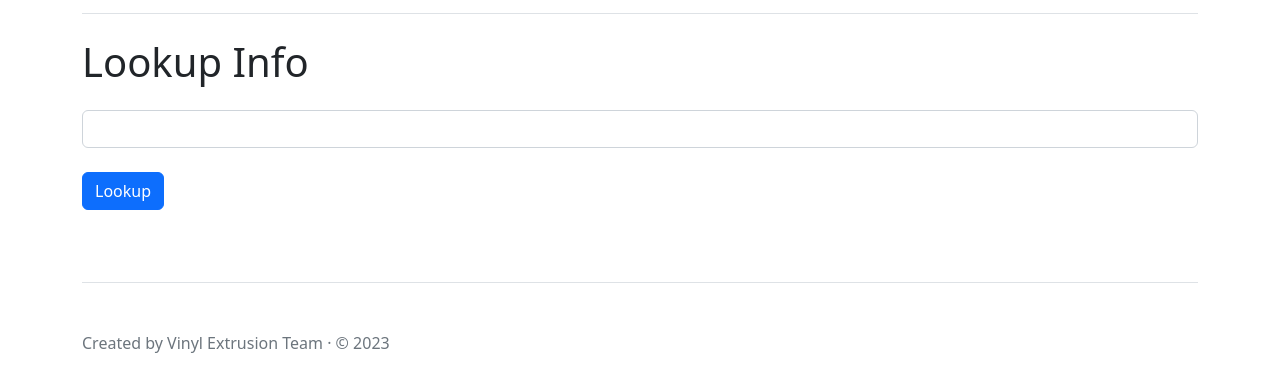
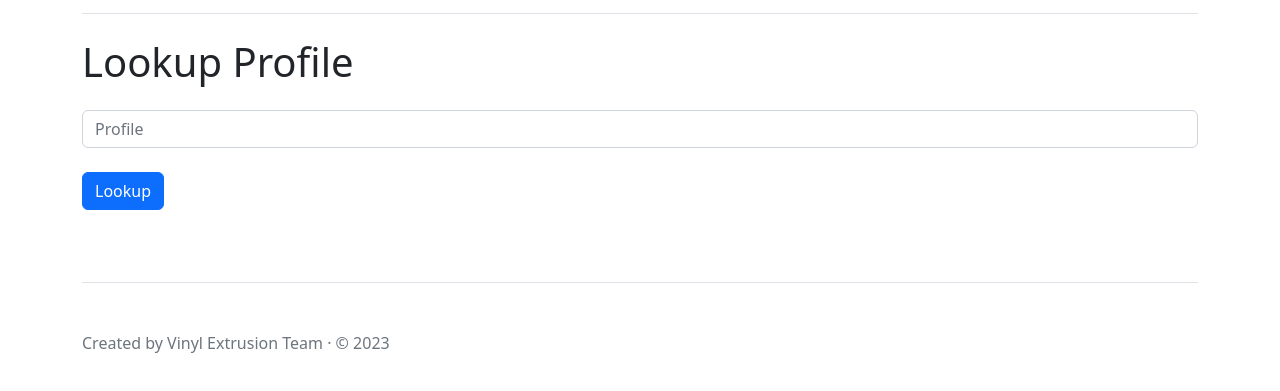
Before and after one commit to adam-ballinger/mfg-info, a website: page index.html in a window 1280 px wide. Shown: the part 55-446 px from the top of the page. Drawn offline with nearby package versions, Linux system fonts and the light colour scheme.

Commit message:
Updates to index.html

```diff
--- a/index.html
+++ b/index.html
@@ -27,8 +27,8 @@
         </div>
       </header>
       <main>
-        <h1 class="mb-4">Lookup Info</h1>
-        <input type="text" class="form-control mb-4">
+        <h1 class="mb-4">Lookup Profile</h1>
+        <input type="text" class="form-control mb-4" placeholder="Profile">
         <button type="submit" class="btn btn-primary mb-4">Lookup</button>
       </main>
       <footer class="pt-5 my-5 text-muted border-top">Created by Vinyl Extrusion Team · © 2023</footer>
```
